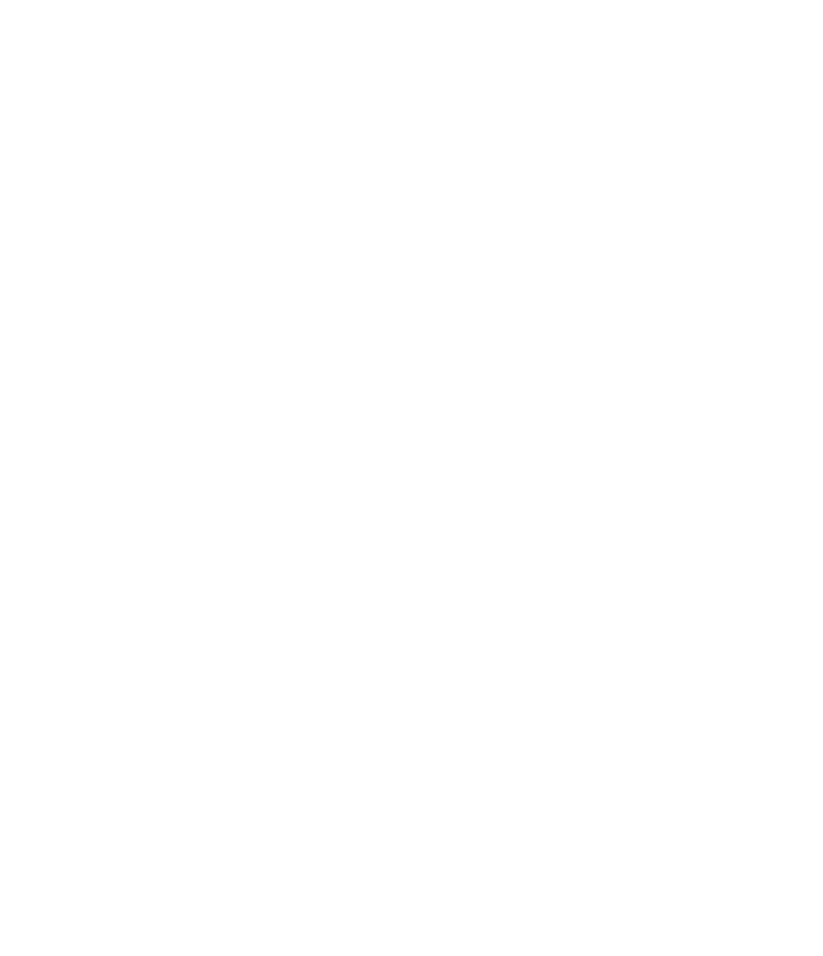
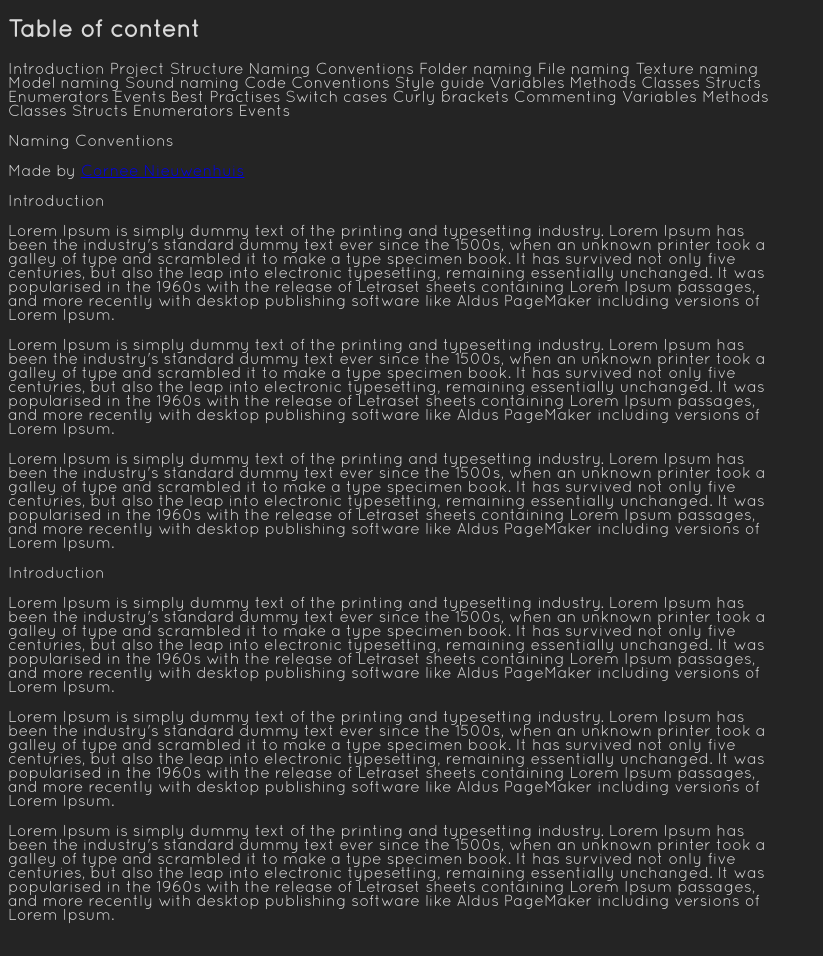
Before and after one commit to Cinition/NamingConventions, a plain HTML site: page index.html in a window 1280 px wide. Shown: the whole page, without its empty margins (0-823 px from the left). Before the commit the page ends 800 px from the top, so only its background shows below. Drawn offline with Linux system fonts and the light colour scheme.

Commit message:
Temp text + basic css

```diff
--- /dev/null
+++ b/CSS/main.css
@@ -0,0 +1,21 @@
+:root {
+    --PrimaryHue--: #bb1c44;
+    --navbar--: #303030;
+    --background--:#242424;
+    --text--:#DADADA;
+}
+
+@font-face {
+    font-family: 'Quicksand';
+    src: url(../CSS/Quicksand_Book.otf);
+}
+
+html {
+    background-color: #242424;
+    font-family: 'Quicksand';
+    color: #DADADA;
+}
+
+body {
+    width: 60%;
+}
--- a/index.html
+++ b/index.html
@@ -3,14 +3,65 @@
     <html>
 
         <head>
-
-
-
+            <meta content="width=device-width, initial-scale=1" name="viewport" />
+            <link rel="shortcut icon" type="image/png" href="CSS/Logo.svg"/>
+            <link rel="stylesheet" type="text/css" href="CSS/main.css">
+            <link rel="stylesheet" href="//use.fontawesome.com/releases/v5.8.2/css/all.css">
         </head>
 
         <body>
 
+            <div class="Table-Of-Content">
+                <h2>Table of content</h2>
+                <a>Introduction</a>
+                <a>Project Structure</a>
+                <a>Naming Conventions</a>
+                    <a>Folder naming</a>
+                    <a>File naming</a>
+                        <a>Texture naming</a>
+                        <a>Model naming</a>
+                        <a>Sound naming</a>
+                <a>Code Conventions</a>
+                    <a>Style guide</a>
+                        <a>Variables</a>
+                        <a>Methods</a>
+                        <a>Classes</a>
+                        <a>Structs</a>
+                        <a>Enumerators</a>
+                        <a>Events</a>
+                    <a>Best Practises</a>
+                        <a>Switch cases</a>
+                        <a>Curly brackets</a>
+                    <a>Commenting</a>
+                        <a>Variables</a>
+                        <a>Methods</a>
+                        <a>Classes</a>
+                        <a>Structs</a>
+                        <a>Enumerators</a>
+                        <a>Events</a>
+            </div>
 
+            <div class="Title">
+                <p>Naming Conventions</p>
+                <p>Made by <a href="http://www.corneen.nl">Cornee Nieuwenhuis</a></p>
+            </div>
+
+            <div class="TextBody">
+                <p class="Title">Introduction</p>
+
+                <p class="Text">Lorem Ipsum is simply dummy text of the printing and typesetting industry. Lorem Ipsum has been the industry's standard dummy text ever since the 1500s, when an unknown printer took a galley of type and scrambled it to make a type specimen book. It has survived not only five centuries, but also the leap into electronic typesetting, remaining essentially unchanged. It was popularised in the 1960s with the release of Letraset sheets containing Lorem Ipsum passages, and more recently with desktop publishing software like Aldus PageMaker including versions of Lorem Ipsum.</p>
+                <p class="Text">Lorem Ipsum is simply dummy text of the printing and typesetting industry. Lorem Ipsum has been the industry's standard dummy text ever since the 1500s, when an unknown printer took a galley of type and scrambled it to make a type specimen book. It has survived not only five centuries, but also the leap into electronic typesetting, remaining essentially unchanged. It was popularised in the 1960s with the release of Letraset sheets containing Lorem Ipsum passages, and more recently with desktop publishing software like Aldus PageMaker including versions of Lorem Ipsum.</p>
+                <p class="Text">Lorem Ipsum is simply dummy text of the printing and typesetting industry. Lorem Ipsum has been the industry's standard dummy text ever since the 1500s, when an unknown printer took a galley of type and scrambled it to make a type specimen book. It has survived not only five centuries, but also the leap into electronic typesetting, remaining essentially unchanged. It was popularised in the 1960s with the release of Letraset sheets containing Lorem Ipsum passages, and more recently with desktop publishing software like Aldus PageMaker including versions of Lorem Ipsum.</p>
+            </div>
+
+            <div class="ImageBody">
+                <p class="Title">Introduction</p>
+
+                <p class="Text">Lorem Ipsum is simply dummy text of the printing and typesetting industry. Lorem Ipsum has been the industry's standard dummy text ever since the 1500s, when an unknown printer took a galley of type and scrambled it to make a type specimen book. It has survived not only five centuries, but also the leap into electronic typesetting, remaining essentially unchanged. It was popularised in the 1960s with the release of Letraset sheets containing Lorem Ipsum passages, and more recently with desktop publishing software like Aldus PageMaker including versions of Lorem Ipsum.</p>
+                <p class="Text">Lorem Ipsum is simply dummy text of the printing and typesetting industry. Lorem Ipsum has been the industry's standard dummy text ever since the 1500s, when an unknown printer took a galley of type and scrambled it to make a type specimen book. It has survived not only five centuries, but also the leap into electronic typesetting, remaining essentially unchanged. It was popularised in the 1960s with the release of Letraset sheets containing Lorem Ipsum passages, and more recently with desktop publishing software like Aldus PageMaker including versions of Lorem Ipsum.</p>
+                <p class="Text">Lorem Ipsum is simply dummy text of the printing and typesetting industry. Lorem Ipsum has been the industry's standard dummy text ever since the 1500s, when an unknown printer took a galley of type and scrambled it to make a type specimen book. It has survived not only five centuries, but also the leap into electronic typesetting, remaining essentially unchanged. It was popularised in the 1960s with the release of Letraset sheets containing Lorem Ipsum passages, and more recently with desktop publishing software like Aldus PageMaker including versions of Lorem Ipsum.</p>
+                <img class="Image" src="">
+            </div>
 
         </body>
 
```
Also changed, not shown: CSS/Logo.svg (added), CSS/Quicksand_Book.otf (added).
